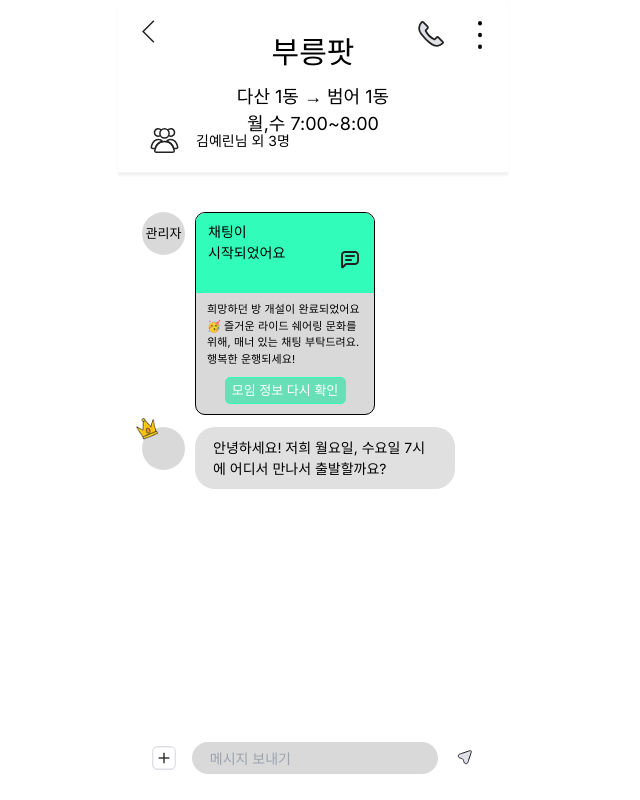
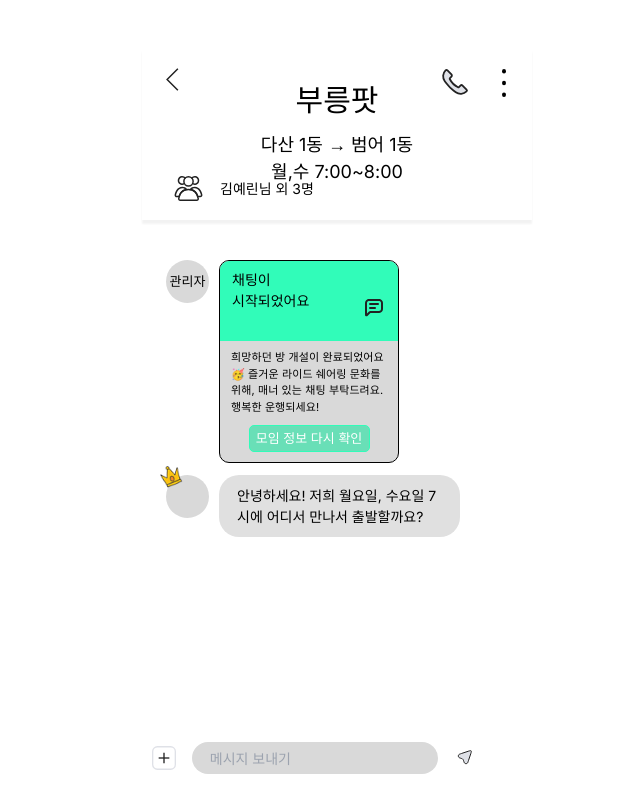
Before and after one commit to Likelion-Yonsei-14th/14-ASSIGNMENT-FRONTEND-team1-week6, a React (Vite) app: page /chat/1 in a window 1280 px wide. Shown: the whole page, without its empty margins (327-967 px from the left). Built offline with nearby package versions, Linux system fonts and the light colour scheme.

Commit message:
refactor: 공통 프레임 추가

```diff
--- /dev/null
+++ b/src/components/common/MobileFrame.tsx
@@ -0,0 +1,11 @@
+type MobileFrameProps = {
+  children: React.ReactNode;
+};
+
+export default function MobileFrame({ children }: MobileFrameProps) {
+  return (
+    <main className="mx-auto min-h-screen w-[390px] bg-white px-[24px] pt-[48px]">
+      {children}
+    </main>
+  );
+}
--- a/src/pages/ChatListPage.tsx
+++ b/src/pages/ChatListPage.tsx
@@ -6,6 +6,7 @@ import SettingIcon from "../assets/Setting_line.svg"
 import StatusBar from "../components/common/StatusBar";
 import { chatRooms } from "../data/chatRooms";
 import { useNavigate } from "react-router-dom";
+import MobileFrame from "../components/common/MobileFrame";
 
 type ChatCategory = "전체" | "일자리" | "라이드 쉐어";
 
@@ -20,7 +21,7 @@ export default function ChatListPage() {
             : chatRooms.filter((room) => room.category === selectedCategory);
 
     return (
-        <main className="mx-auto min-h-screen w-[390px] bg-white px-[24px] pt-[48px]">
+        <MobileFrame>
             <StatusBar />
             <div className="mb-[24px] flex items-center justify-between">
                 <h1 className="text-[26px] font-bold text-black">채팅</h1>
@@ -52,6 +53,6 @@ export default function ChatListPage() {
                     />
                 ))}
             </section>
-        </main>
+        </MobileFrame>
     );
 }
--- a/src/pages/ChatRoomPage.tsx
+++ b/src/pages/ChatRoomPage.tsx
@@ -6,6 +6,7 @@ import MessageBubble from "../components/chat/MessageBubble";
 import ChatInputBar from "../components/chat/ChatInputBar";
 import AdminMessageCard from "../components/chat/AdminMessageCard";
 import ChatActionSheet from "../components/chat/ChatActionSheet";
+import MobileFrame from "../components/common/MobileFrame";
 
 type Message = {
     id: number;
@@ -52,7 +53,7 @@ export default function ChatRoomPage() {
     }
 
     return (
-        <main className="relative mx-auto min-h-screen w-[390px] bg-white">
+        <MobileFrame>
             <ChatRoomHeader
                 room={room}
                 onOpenActionSheet={() => setIsActionSheetOpen(true)}
@@ -87,6 +88,6 @@ export default function ChatRoomPage() {
                 isOpen={isActionSheetOpen}
                 onClose={() => setIsActionSheetOpen(false)}
             />
-        </main>
+        </MobileFrame>
     );
 }
```
